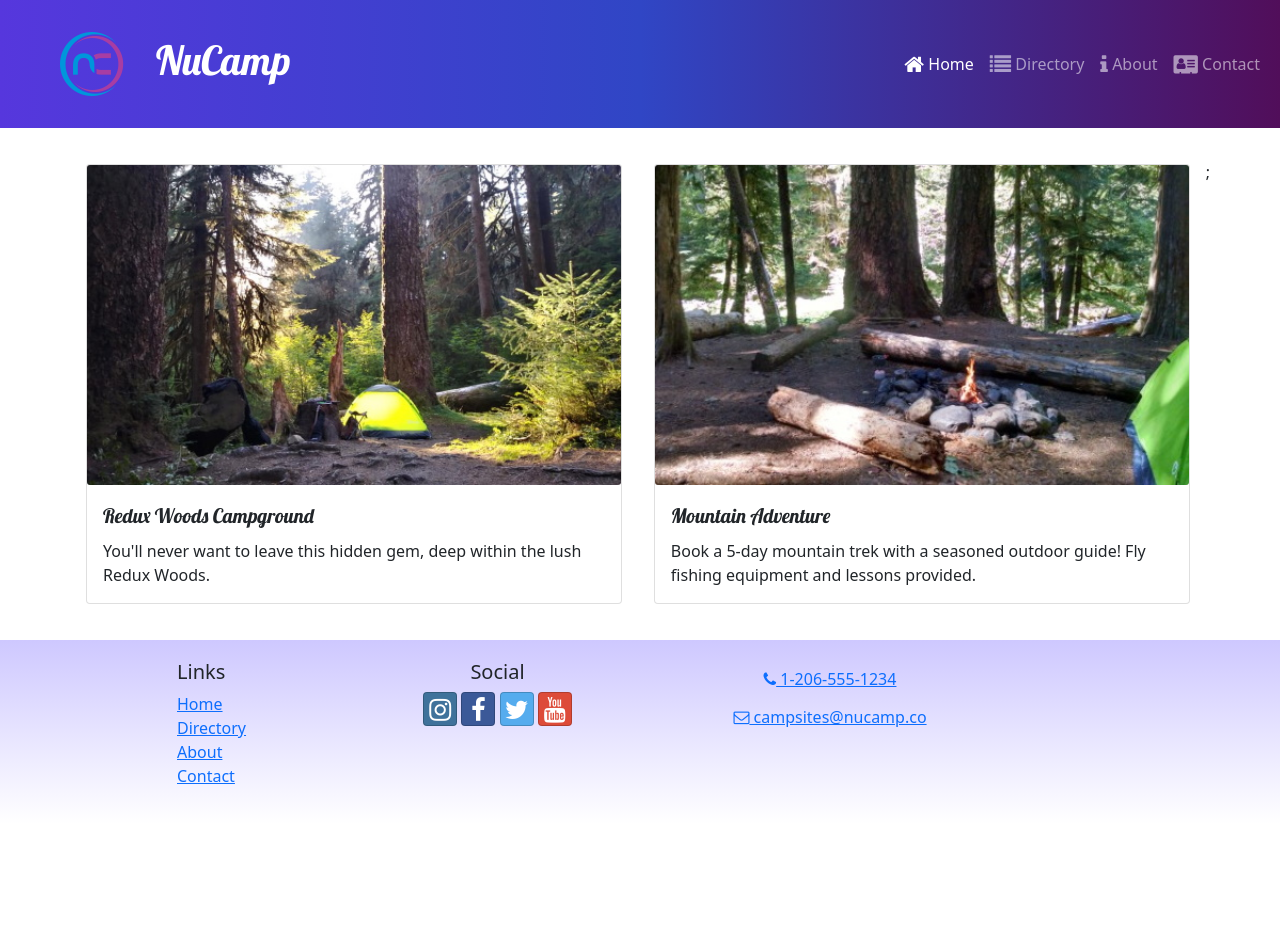
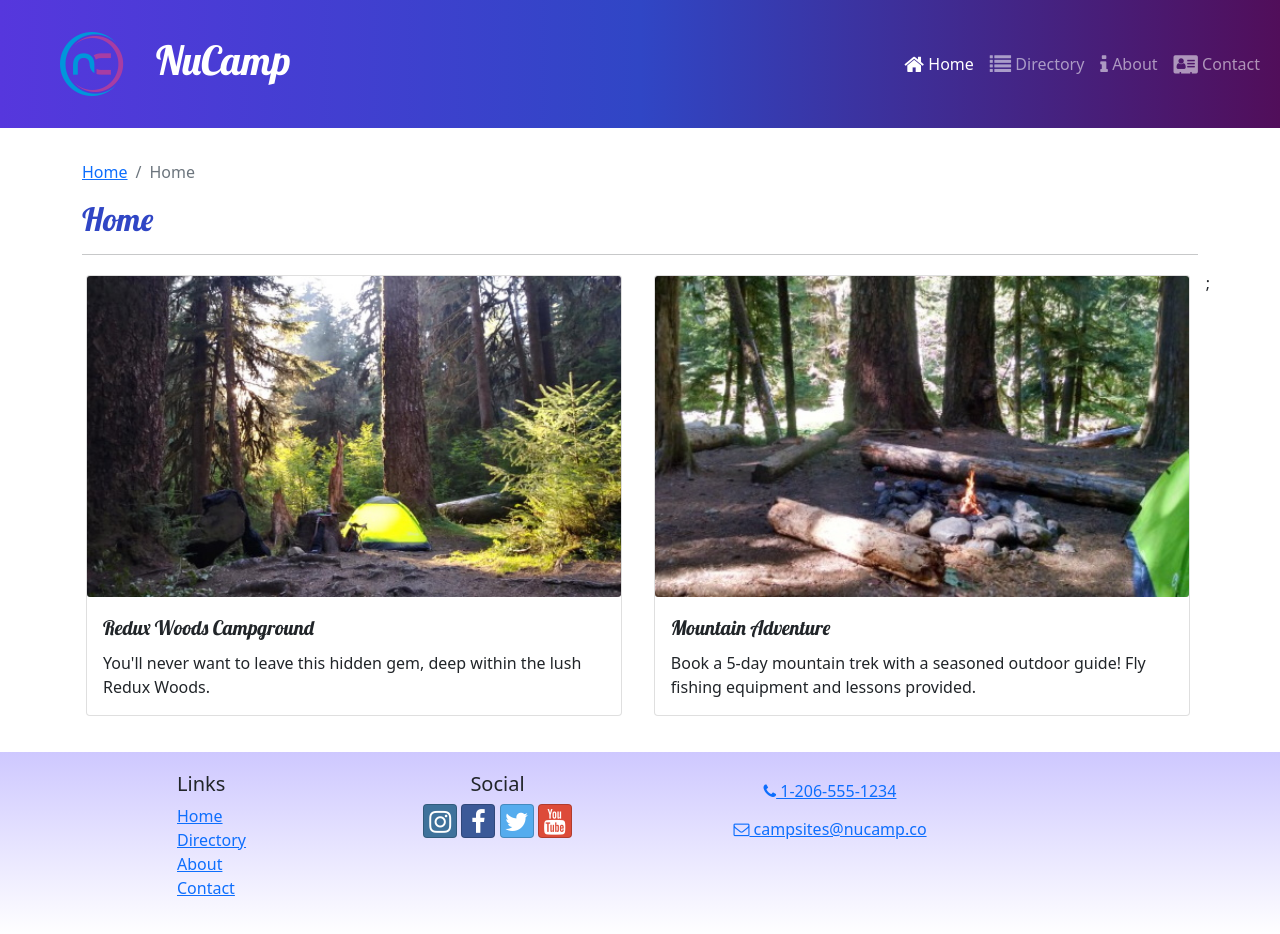
Before and after one commit to biancajade95/nucampsiteReact, a React (Create React App) app: page / in a window 1280 px wide. Before the commit the page ends 824 px from the top, so only its background shows below. Built offline with nearby package versions, Linux system fonts and the light colour scheme.

Commit message:
Breadcrumbs SubHeader

```diff
--- /dev/null
+++ b/src/components/SubHeader.js
@@ -0,0 +1,26 @@
+import { Col, Row, Breadcrumb, BreadcrumbItem } from 'reactstrap';
+import { Link } from 'react-router-dom';
+
+const SubHeader = ({ current, detail }) => {
+    return (
+        <Row>
+            <Col>
+                <Breadcrumb>
+                    <BreadcrumbItem>
+                        <Link to='/'>Home</Link>
+                    </BreadcrumbItem>
+                    {detail && (
+                        <BreadcrumbItem>
+                            <Link to='/directory'>Directory</Link>
+                        </BreadcrumbItem>
+                    )}
+                    <BreadcrumbItem active>{current}</BreadcrumbItem>
+                </Breadcrumb>
+                <h2>{current}</h2>
+                <hr />
+            </Col>
+        </Row>
+    );
+};
+
+export default SubHeader;
--- a/src/pages/CampsiteDetailPage.js
+++ b/src/pages/CampsiteDetailPage.js
@@ -3,6 +3,7 @@
 import { selectCampsiteById } from '../features/campsites/campsitesSlice';
 import CampsiteDetail from '../features/campsites/CampsiteDetail';
 import CommentsList from '../features/comments/CommentsList';
+import SubHeader from '../components/SubHeader';
 
 const CampsiteDetailPage = () => {
     const { campsiteId } = useParams();
@@ -10,6 +11,7 @@
 
     return (
         <Container>
+            <SubHeader current={campsite.name} detail={true} />
             <Row>
                 <CampsiteDetail campsite={campsite} />
                 <CommentsList campsiteId={campsiteId} />
--- a/src/pages/CampsitesDirectoryPage.js
+++ b/src/pages/CampsitesDirectoryPage.js
@@ -1,10 +1,11 @@
 import { Container } from 'reactstrap';
 import CampsitesList from '../features/campsites/CampsitesList';
-
+import SubHeader from '../components/SubHeader';
 
 const CampsitesDirectoryPage = () => {
     return (
         <Container>
+            <SubHeader current='Directory' />
             <CampsitesList />
         </Container>
     );
--- a/src/pages/HomePage.js
+++ b/src/pages/HomePage.js
@@ -1,9 +1,11 @@
 import { Container } from 'reactstrap';
 import DisplayList from '../features/display/DisplayList';
+import SubHeader from '../components/SubHeader';
 
 const HomePage = () => {
     return (
         <Container>
+            <SubHeader current='Home' />
             <DisplayList />
         </Container>
     );
```
